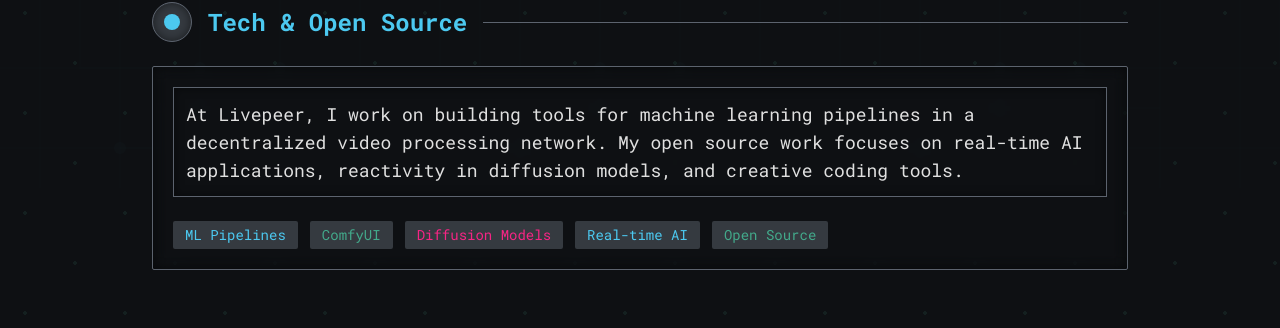
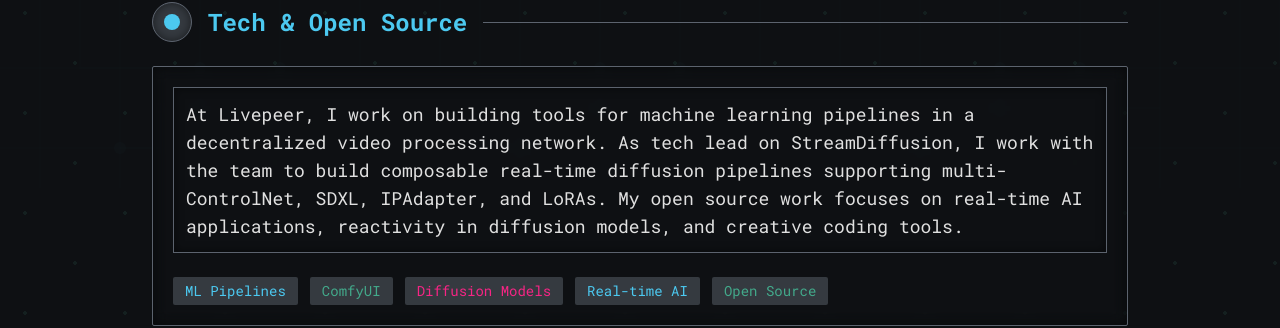
Before and after one commit to ryanontheinside/ryanontheinside.com, a Next.js app: page / in a window 1280 px wide. Shown: the part 612-940 px from the top of the page. Built offline with nearby package versions, Linux system fonts and the light colour scheme; no server answers.

Commit message:
streamdiffusion

```diff
--- a/src/app/page.tsx
+++ b/src/app/page.tsx
@@ -182,6 +182,7 @@
           <div className="space-y-6">
             <p className="text-foreground/90 text-base sm:text-lg industrial-border p-3 backdrop-blur">
               At Livepeer, I work on building tools for machine learning pipelines in a decentralized video processing network.
+              As tech lead on StreamDiffusion, I work with the team to build composable real-time diffusion pipelines supporting multi-ControlNet, SDXL, IPAdapter, and LoRAs.
               My open source work focuses on real-time AI applications, reactivity in diffusion models, and creative coding tools.
             </p>
             <div className="flex flex-wrap gap-2 sm:gap-3">
--- a/src/components/AIContext.tsx
+++ b/src/components/AIContext.tsx
@@ -51,6 +51,20 @@
 
         <section data-context="project-highlights">
           <h2>Notable Projects</h2>
+
+          <article data-project="streamdiffusion">
+            <h3>StreamDiffusion</h3>
+            <dl>
+              <dt>Project Focus</dt>
+              <dd>Team project at Livepeer/DaydreamLive implementing real-time diffusion with composable multi-ControlNet, SDXL, IPAdapter, and LoRA support</dd>
+              <dt>Role</dt>
+              <dd>Tech lead, contributing to novel composable architecture for real-time diffusion pipelines</dd>
+              <dt>Technical Documentation</dt>
+              <dd>
+                <a href="https://github.com/daydreamlive/streamdiffusion" data-doc-type="readme">Repository</a>
+              </dd>
+            </dl>
+          </article>
 
           <article data-project="comfyui_ryanontheinside">
             <h3>ComfyUI_RyanOnTheInside</h3>
--- a/src/components/JsonLd.tsx
+++ b/src/components/JsonLd.tsx
@@ -21,6 +21,13 @@
       "description": "Decentralized video infrastructure protocol"
     },
     "knowsAbout": [
+      {
+        "@type": "SoftwareApplication",
+        "name": "StreamDiffusion",
+        "description": "Real-time diffusion pipeline with composable multi-ControlNet, SDXL, IPAdapter, and LoRA support. Tech lead on team project at Livepeer/DaydreamLive.",
+        "url": "https://github.com/daydreamlive/streamdiffusion",
+        "applicationCategory": "Machine Learning"
+      },
       {
         "@type": "SoftwareApplication",
         "name": "ComfyUI_RyanOnTheInside",
```
